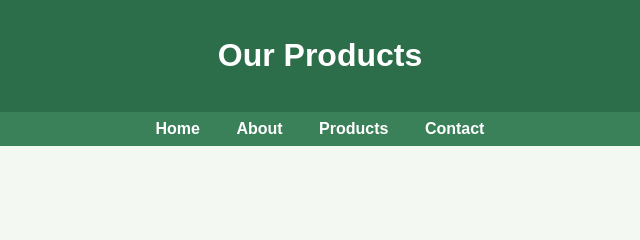
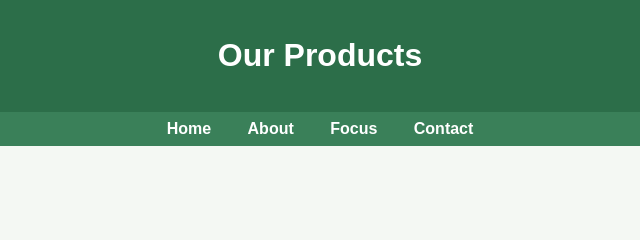
Before and after one commit to hydroagrican/hydroagrican, a plain HTML site: page products.html in a window 1280 px wide. Shown: the top 240 px of the page, 320-960 px from the left. Drawn offline with Linux system fonts and the light colour scheme.

Commit message:
Update products.html

```diff
--- a/products.html
+++ b/products.html
@@ -14,7 +14,7 @@
   <nav>
     <a href="index.html">Home</a>
     <a href="about.html">About</a>
-    <a href="products.html">Products</a>
+    <a href="focus.html">Focus</a>
     <a href="contact.html">Contact</a>
   </nav>
 
```
